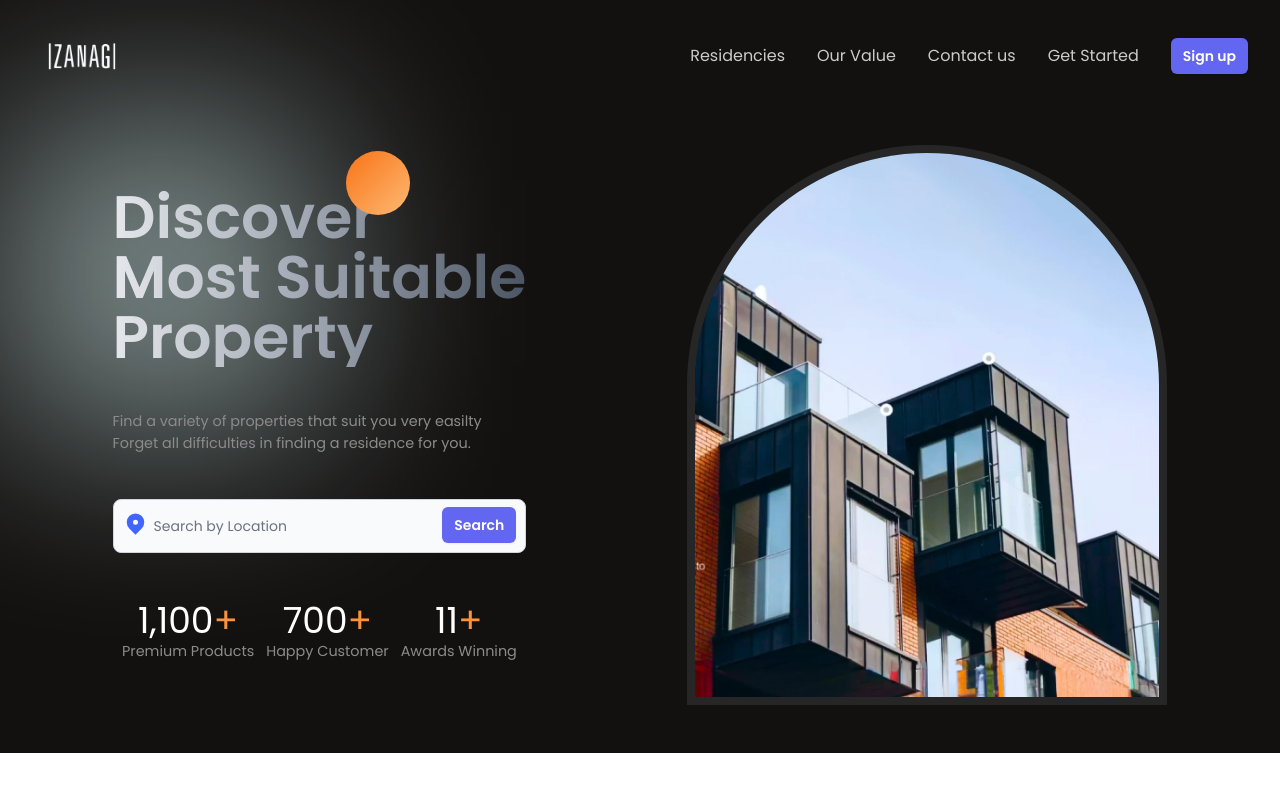
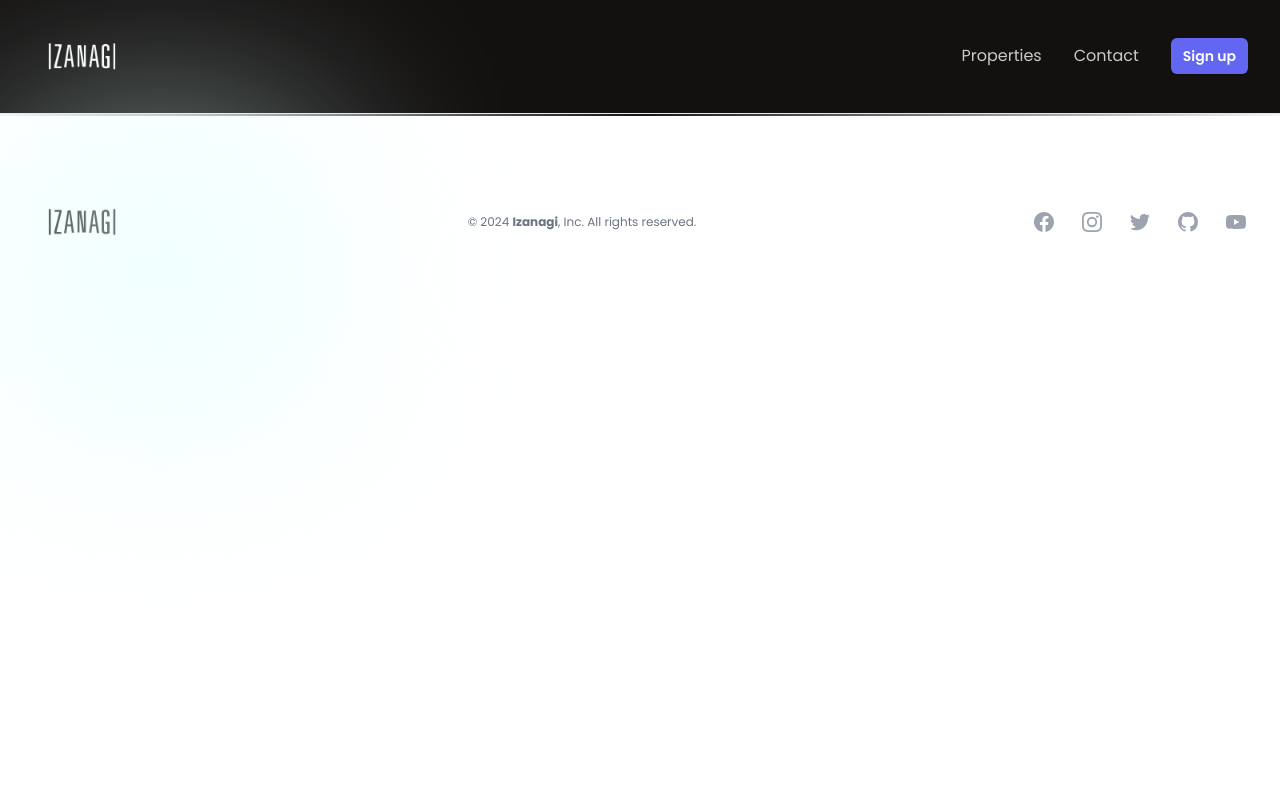
Before and after one commit to LaithFerjeoui/Full-Stack-Real-Estate-IZANAGI, a React (Vite) app in the folder client side/: page /properties in a window 1280 px wide. Shown: the top 788 px of the page. Built offline with nearby package versions, Linux system fonts and the light colour scheme.

Commit message:
Privacy Policy and ROUTES

```diff
--- a/client side/package.json
+++ b/client side/package.json
@@ -19,6 +19,7 @@
     "react-dom": "^18.2.0",
     "react-icons": "^4.8.0",
     "react-outside-click-handler": "^1.3.0",
+    "react-router-dom": "^6.10.0",
     "swiper": "^9.1.1"
   },
   "devDependencies": {
--- a/client side/src/App.jsx
+++ b/client side/src/App.jsx
@@ -1,8 +1,21 @@
-
+import {BrowserRouter, Routes, Route} from "react-router-dom"
 import Website from "./pages/Website";
+import { Suspense } from "react";
+import Layout from "./components/Layout";
+import Properties from "./pages/Properties";
 function App() {
   return (
-    <Website/>
+    <BrowserRouter>
+    <Suspense fallback={<div>Loading..</div>}>
+    <Routes>
+      <Route  element={<Layout />}>
+      <Route  path="/" element={<Website/>} />
+      <Route path="/properties" element={<Properties/>}/>
+      </Route>
+    </Routes>
+   </Suspense>
+    </BrowserRouter>
+
   );
 }
 
--- a/client side/src/components/Contact.jsx
+++ b/client side/src/components/Contact.jsx
@@ -1,5 +1,8 @@
-import React, { useState } from "react";
+import React, { useState ,Fragment } from "react";
 import { motion } from "framer-motion";
+import { Dialog, Transition } from '@headlessui/react'
+import { CheckIcon } from '@heroicons/react/24/outline'
+import PrivacyPolicyDialog from "./PrivacyPolicy";
 export const fadeIn = (direction, type, delay, duration) => ({
   hidden: {
     x: direction === "left" ? 100 : direction === "right" ? -100 : 0,
@@ -19,6 +22,11 @@ export const fadeIn = (direction, type, delay, duration) => ({
   },
 });
 const Contact = () => {
+  const [openPrivacyPolicyDialog, setOpenPrivacyPolicyDialog] = useState(false);
+
+  const handlePrivacyPolicyClick = () => {
+    setOpenPrivacyPolicyDialog(true);
+  };
   const [isPolicyAgreed, setIsPolicyAgreed] = useState(false);
 
   const togglePolicy = () => {
@@ -179,8 +187,8 @@ const Contact = () => {
                   >
                     By selecting this, you agree to our{" "}
                     <span>
-                      <a href="#" class="font-semibold text-indigo-600">
-                        privacy&nbsp;policy
+                      <a  class="font-semibold text-indigo-600 hover:cursor-pointer"  onClick={handlePrivacyPolicyClick}>
+                        Privacy&nbsp;Policy
                       </a>
                     </span>
                     .
@@ -224,6 +232,10 @@ const Contact = () => {
           />
         </motion.div>
       </div>
+      <PrivacyPolicyDialog
+        open={openPrivacyPolicyDialog}
+        onClose={() => setOpenPrivacyPolicyDialog(false)}
+      />
     </section>
   );
 };
--- a/client side/src/components/Footer.jsx
+++ b/client side/src/components/Footer.jsx
@@ -66,6 +66,7 @@ const navigation = [
 const Footer = () => {
   return (
     <footer className="bg-white">
+      <hr className="w-90 h-[3px] bg-gradient-to-l from-gray-100 via-neutral-900 to-gray-100 mb-3" />
       <div className=" mx-auto max-w-7xl px-6 py-12 md:flex md:items-center md:justify-between lg:px-8">
         <div >
           <a href="#" className='flex justify-center py-4'>
@@ -91,6 +92,7 @@ const Footer = () => {
           </p>
         </div>
       </div>
+
     </footer>
   );
 };
--- a/client side/src/components/Header.jsx
+++ b/client side/src/components/Header.jsx
@@ -2,6 +2,7 @@ import React, { useState } from "react";
 import { BiMenuAltRight } from "react-icons/bi";
 import OutsideClickHandler from "react-outside-click-handler";
 import "./Menu.css";
+import { Link, NavLink } from "react-router-dom";
 const Header = () => {
   const [menuOpened, setMenuOpened] = useState(false);
   const toggleMenu = () => {
@@ -14,28 +15,19 @@ const Header = () => {
     }
   };
   return (
-    <section className="text-white ">
+    <section className="text-white bg-[--black]">
       <div className="flexNav paddings innerWidth py-4 text-[--secondary]">
-        <a href="#">
-          <img src="./logo.png" width={100} alt="" />
-        </a>
+        <Link to="/">
+          <img src="./logo.png" width={100} Linklt="" />
+        </Link>
         <OutsideClickHandler  onOutsideClick={() => setMenuOpened(false)}>
         <div
           className="flexCenter gap-8 hover:cursor-pointer h-menu"
           style={getMenuStyles(menuOpened)}
         >
-          <a href="" className="hover:text-gray-500 sm:hover:text-white">
-            Residencies
-          </a>
-          <a href="" className="hover:text-gray-500 sm:hover:text-white">
-            Our Value
-          </a>
-          <a href="" className="hover:text-gray-500 sm:hover:text-white">
-            Contact us
-          </a>
-          <a href="" className="hover:text-gray-500 sm:hover:text-white">
-            Get Started
-          </a>
+      <NavLink to="/properties">Properties</NavLink>
+      <NavLink to="/contact">Contact</NavLink>
+
           <button
             type="button"
             className="rounded-md bg-indigo-500 px-3 py-2 text-sm font-semibold text-white shadow-sm hover:bg-indigo-400 focus-visible:outline focus-visible:outline-2 focus-visible:outline-offset-2 focus-visible:outline-indigo-500"
--- a/client side/src/components/Hero.jsx
+++ b/client side/src/components/Hero.jsx
@@ -1,20 +1,20 @@
-import React from "react";
+import  { React }  from "react";
 import CountUp from "react-countup";
-import { HiLocationMarker } from "react-icons/hi";
-import "./Hero.css";
 import { motion } from "framer-motion";
-import "./Hero.css";
+import SearchBar from "./SearchBar";
+
 const Hero = () => {
+
   return (
     <section className="text-white pb-4 pt-8 sm:pt-0 ">
       <div className="paddings innerWidth flexHero ">
         <div className="flexColStart gap-12">
-          <div className="relative z-0 ">
-            <div className="h-16 w-16 bg-gradient-to-br from-orange-500 to-orange-300 absolute rounded-full right-[28%] top-[-10%] z-1" />
+          <div className="relative z-1 ">
+            <div className="h-16 w-16 bg-gradient-to-br from-orange-500 to-orange-300 absolute z-0 rounded-full right-[28%] top-[-10%] " />
             <motion.h1
               initial={{ opacity: 0, y: -9 }}
               animate={{ opacity: 1, y: 0 }}
-              transition={{ duration: 3, type: "spring" }}
+              transition={{ duration: 2, type: "easeIn" }}
               className="font-semibold text-5xl sm:text-6xl  mb-11  text-transparent bg-clip-text bg-gradient-to-r from-gray-200 via-gray-400 to-gray-600"
             >
               Discover <br /> Most Suitable <br /> Property
@@ -28,25 +28,7 @@ const Hero = () => {
               </span>
             </div>
 
-            <form>
-
-              <div class="relative">
-              <HiLocationMarker  color="var(--blue)" size={25} className="absolute start-2.5 top-3 "/>
-                <input
-                  type="search"
-                  id="default-search"
-                  class="block w-full p-4 ps-10 text-sm text-gray-900 border border-gray-300 rounded-lg bg-gray-50 focus:ring-blue-500 focus:border-blue-500 dark:bg-gray-700 dark:border-gray-600 dark:placeholder-gray-400 dark:text-white dark:focus:ring-blue-500 dark:focus:border-blue-500"
-                  placeholder="Search by Location"
-                  required
-                />
-                <button
-                type="button"
-                className="absolute end-2.5 bottom-2.5 rounded-md bg-indigo-500 px-3 py-2 text-sm font-semibold text-white shadow-sm hover:bg-indigo-400 focus-visible:outline focus-visible:outline-2 focus-visible:outline-offset-2 focus-visible:outline-indigo-500"
-              >
-                Search
-              </button>
-              </div>
-            </form>
+            <SearchBar/>
           </div>
           <div className="w-[100%] flex justify-center items-center gap-3 flex-wrap">
             <div className="flexColCenter">
--- /dev/null
+++ b/client side/src/components/Layout.jsx
@@ -0,0 +1,22 @@
+import React from "react";
+import Header from "./Header";
+import Footer from "./Footer";
+import { Outlet } from "react-router-dom";
+
+const Layout = () => {
+  return (
+    <>
+      <div>
+        <div className="relative overflow-clip">
+          <Header />
+        </div>
+
+        <div className="white-gradient " />
+        <Outlet />
+      </div>
+      <Footer />
+    </>
+  );
+};
+
+export default Layout;
--- /dev/null
+++ b/client side/src/components/PrivacyPolicy.jsx
@@ -0,0 +1,91 @@
+import React, { Fragment } from "react";
+import { Dialog, Transition } from "@headlessui/react";
+import { CheckIcon } from "@heroicons/react/24/outline";
+import { MdOutlinePrivacyTip } from "react-icons/md";
+const PrivacyPolicyDialog = ({ open, onClose }) => {
+  return (
+    <Transition.Root show={open} as={Fragment}>
+      <Dialog as="div" className="relative z-10" onClose={onClose}>
+        <Transition.Child
+          as={Fragment}
+          enter="ease-out duration-300"
+          enterFrom="opacity-0"
+          enterTo="opacity-100"
+          leave="ease-in duration-200"
+          leaveFrom="opacity-100"
+          leaveTo="opacity-0"
+        >
+          <div className="fixed inset-0 bg-gray-500 bg-opacity-75 transition-opacity" />
+        </Transition.Child>
+
+        <div className="fixed inset-0 z-10 overflow-y-auto">
+          <div className="flex min-h-full items-end justify-center p-4 text-center sm:items-center sm:p-0">
+            <Transition.Child
+              as={Fragment}
+              enter="ease-out duration-300"
+              enterFrom="opacity-0 translate-y-4 sm:translate-y-0 sm:scale-95"
+              enterTo="opacity-100 translate-y-0 sm:scale-100"
+              leave="ease-in duration-200"
+              leaveFrom="opacity-100 translate-y-0 sm:scale-100"
+              leaveTo="opacity-0 translate-y-4 sm:translate-y-0 sm:scale-95"
+            >
+              <Dialog.Panel className="relative transform overflow-hidden rounded-lg bg-white px-4 pb-4 pt-5 text-left shadow-xl transition-all sm:my-8 sm:w-full sm:max-w-sm sm:p-6">
+                <div>
+                  <div className="mx-auto flex h-12 w-12 items-center justify-center rounded-full bg-cyan-100">
+                    <MdOutlinePrivacyTip size={32} color="blue" />
+                  </div>
+                  <div className="mt-3 text-center sm:mt-5">
+                    <Dialog.Title
+                      as="h3"
+                      className="text-base font-semibold leading-6 text-gray-900"
+                    >
+                      Privacy Policy for Izanagi Real Estate
+                    </Dialog.Title>
+                    <div className="mt-2">
+                      <p className="text-sm text-gray-500">
+                      Izanagi Real Estate ("us", "we", or "our") operates the Izanagi website at <span className="font-medium italic">izanagi-real-estate.vercel.app</span> (the "Site"). This privacy policy outlines how we collect, use, and protect personal information obtained from users of the Site.
+                        <br /> <br />
+                        <span className="font-bold">
+                          Information Collection
+                        </span>{" "}
+                        <br />
+                        We may request personally identifiable information such
+                        as name, email, address, and phone number ("Personal
+                        Information"). Additionally, we collect standard Log
+                        Data, including IP address and browsing details. <br />
+                        <span className="font-bold">
+                          Use of Information
+                        </span>{" "}
+                        <br />
+                        We use Personal Information to enhance and personalize
+                        user experience on our Site. Log Data helps us analyze
+                        and improve our services. Cookies are employed for
+                        efficient site functionality. <br />
+                        <span className="font-bold">Security</span>
+                        <br />
+                        While we employ industry-standard measures to safeguard
+                        Personal Information, no online transmission is entirely
+                        secure. Users acknowledge and accept this inherent risk.
+                      </p>
+                    </div>
+                  </div>
+                </div>
+                <div className="mt-5 sm:mt-6">
+                  <button
+                    type="button"
+                    className="inline-flex w-full justify-center rounded-md bg-indigo-600 px-3 py-2 text-sm font-semibold text-white shadow-sm hover:bg-indigo-500 focus-visible:outline focus-visible:outline-2 focus-visible:outline-offset-2 focus-visible:outline-indigo-600"
+                    onClick={onClose}
+                  >
+                    Understood
+                  </button>
+                </div>
+              </Dialog.Panel>
+            </Transition.Child>
+          </div>
+        </div>
+      </Dialog>
+    </Transition.Root>
+  );
+};
+
+export default PrivacyPolicyDialog;
--- /dev/null
+++ b/client side/src/components/SearchBar.jsx
@@ -0,0 +1,27 @@
+import React from 'react'
+import { HiLocationMarker } from "react-icons/hi";
+const SearchBar = () => {
+  return (
+    <form>
+
+              <div class="relative">
+              <HiLocationMarker  color="var(--blue)" size={25} className="absolute start-2.5 top-3 "/>
+                <input
+                  type="search"
+                  id="default-search"
+                  class="block w-full p-4 ps-10 text-sm text-gray-900 border border-gray-300 rounded-lg bg-gray-50 focus:ring-blue-500 focus:border-blue-500 dark:bg-gray-700 dark:border-gray-600 dark:placeholder-gray-400 dark:text-white dark:focus:ring-blue-500 dark:focus:border-blue-500"
+                  placeholder="Search by Location"
+                  required
+                />
+                <button
+                type="button"
+                className="absolute end-2.5 bottom-2.5 rounded-md bg-indigo-500 px-3 py-2 text-sm font-semibold text-white shadow-sm hover:bg-indigo-400 focus-visible:outline focus-visible:outline-2 focus-visible:outline-offset-2 focus-visible:outline-indigo-500"
+              >
+                Search
+              </button>
+              </div>
+            </form>
+  )
+}
+
+export default SearchBar
--- /dev/null
+++ b/client side/src/pages/Properties.jsx
@@ -0,0 +1,11 @@
+import React from 'react'
+
+const Properties = () => {
+  return (
+    <div>
+
+    </div>
+  )
+}
+
+export default Properties
--- a/client side/src/pages/Website.jsx
+++ b/client side/src/pages/Website.jsx
@@ -1,16 +1,13 @@
-import React from 'react'
+import React from "react";
 import Carousel from "../components/Carousel";
 import Companies from "../components/Companies";
 import Contact from "../components/Contact";
-import Footer from "../components/Footer";
-import Header from "../components/Header";
 import Hero from "../components/Hero";
 import Value from "../components/Value";
 const Website = () => {
   return (
     <div className="app relative overflow-clip">
-    <div className='bg-[--black]'>
-      <Header />
+      <div className="bg-[--black]">
         <div className="white-gradient " />
         <Hero />
       </div>
@@ -18,9 +15,8 @@ const Website = () => {
       <Carousel />
       <Value />
       <Contact />
-    <Footer />
     </div>
-  )
-}
+  );
+};
 
-export default Website
+export default Website;
```
Also changed, not shown: 2 other files (tests, documents, lock files or other folders). Lines whose indentation alone changed are shown as unchanged.
